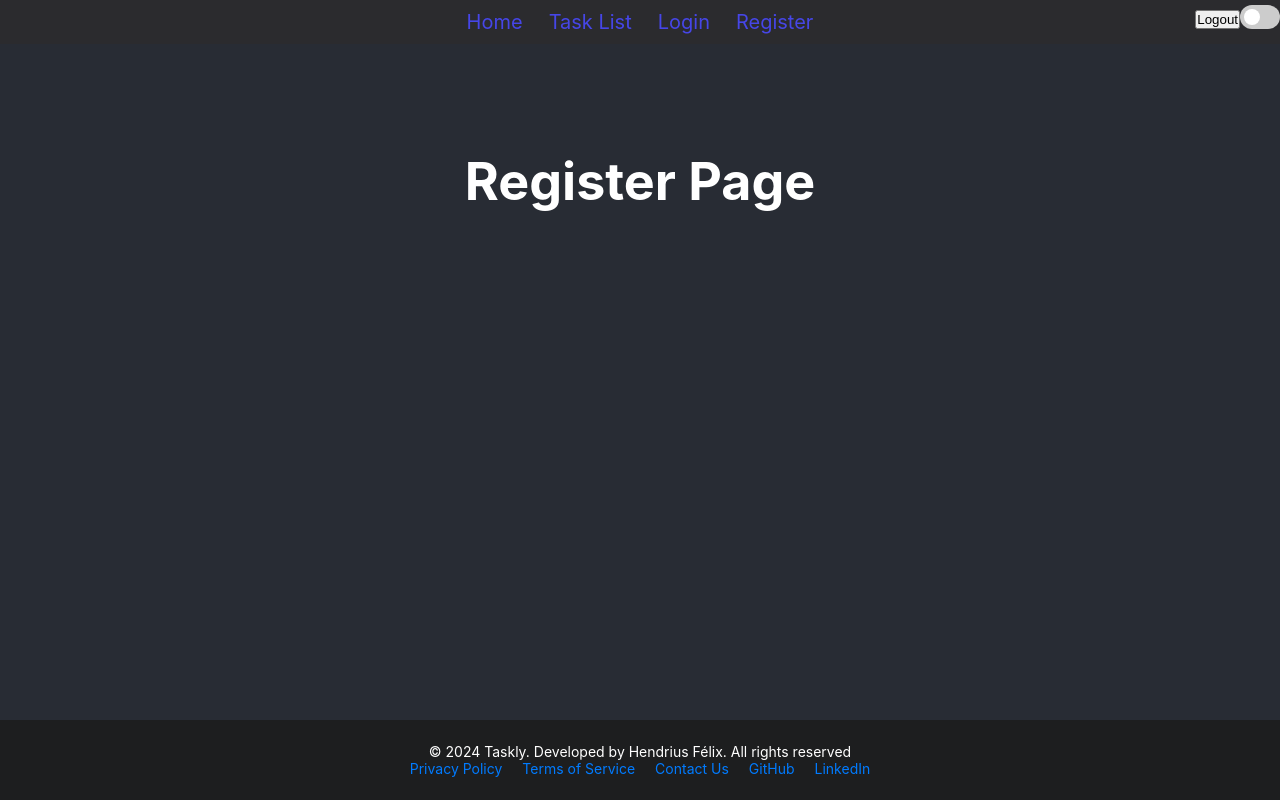
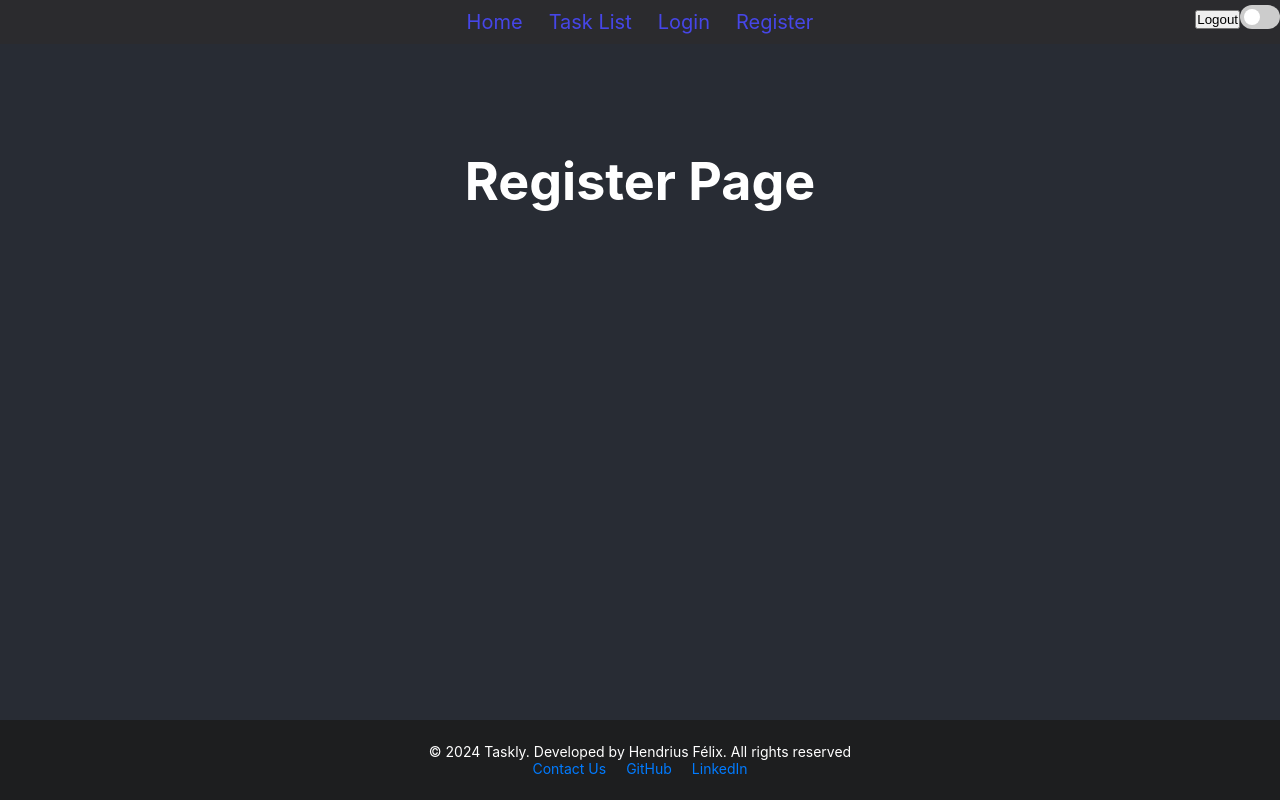
Before and after one commit to oondels/taskly, a React (Create React App) app: page /register in a window 1280 px wide. Built offline with nearby package versions, Linux system fonts and the light colour scheme; no server answers.

Commit message:
footer links

```diff
--- a/src/components/Footer.jsx
+++ b/src/components/Footer.jsx
@@ -6,12 +6,6 @@ const Footer = () => {
           &copy; 2024 Taskly. Developed by Hendrius Félix. All rights reserved{" "}
         </p>
         <ul className="footer-links">
-          <li>
-            <a href="#">Privacy Policy</a>
-          </li>
-          <li>
-            <a href="#">Terms of Service</a>
-          </li>
           <li>
             <a href="https://www.hendriusfelix.com.br/" target="_blank">
               Contact Us
```
